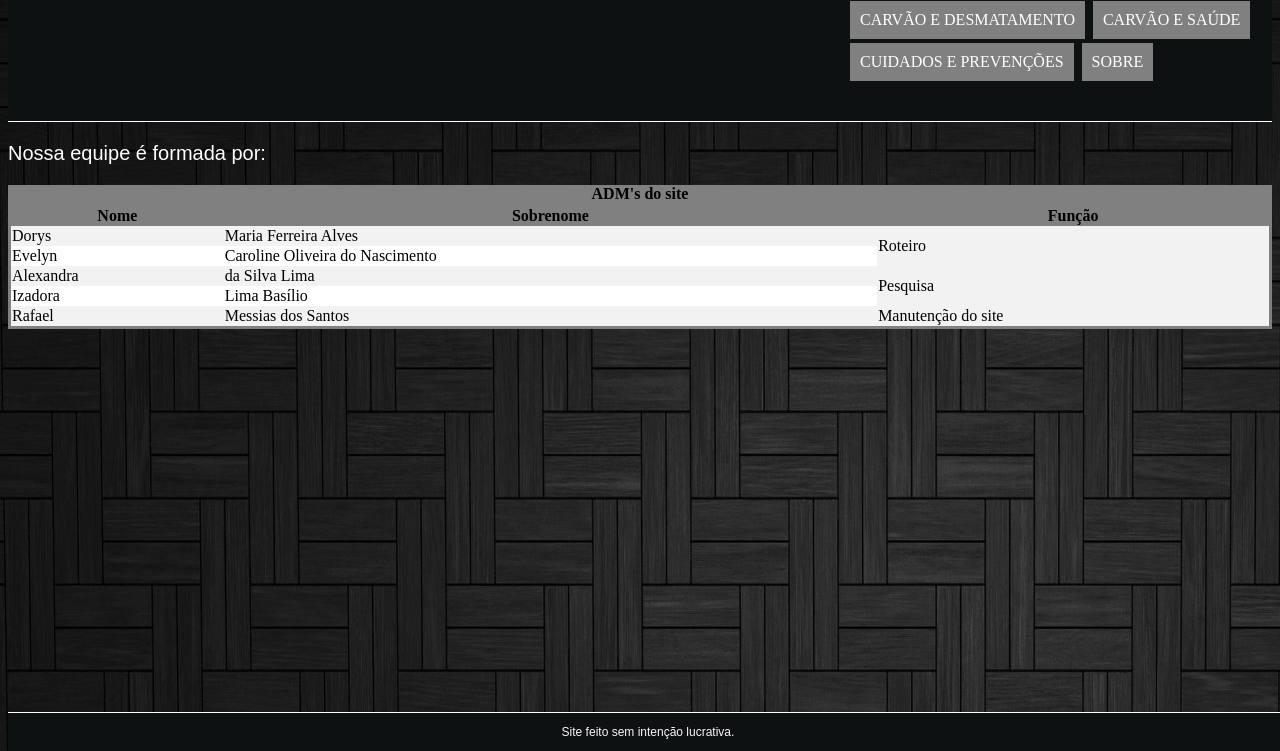
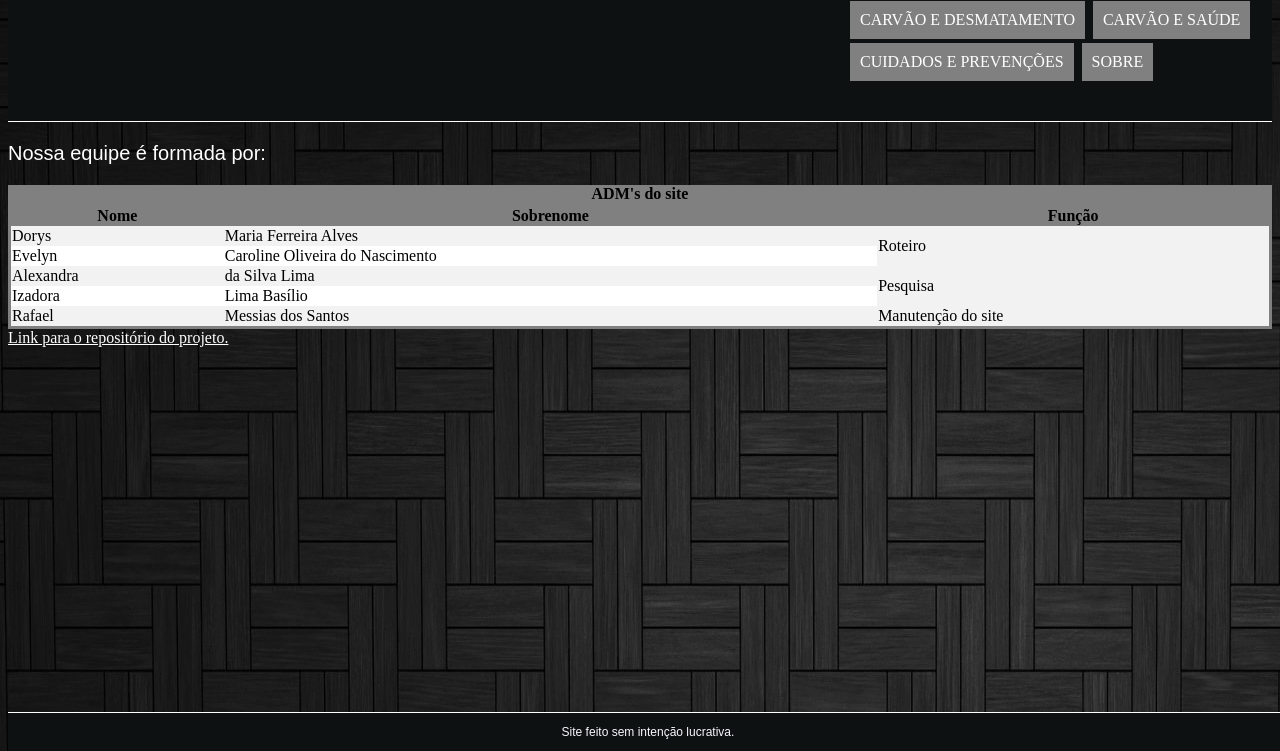
Before and after one commit to Vessel21/Projeto-site-carvao, a plain HTML site: page carvão/carvao_sobre.html in a window 1280 px wide. Shown: the part 49-800 px from the top of the page. Drawn offline with Linux system fonts and the light colour scheme.

Commit message:
Update carvao_sobre.html

```diff
--- a/carvão/carvao_sobre.html
+++ b/carvão/carvao_sobre.html
@@ -48,6 +48,7 @@
 
 </table>
 
+<a href = "https://github.com/Vessel21/Projeto-site-carvao" target="_blank" style="color: white"> Link para o repositório do projeto.</a>
 
     <nav id="menu_carvao">
         <h1>Menu</h1>
```
